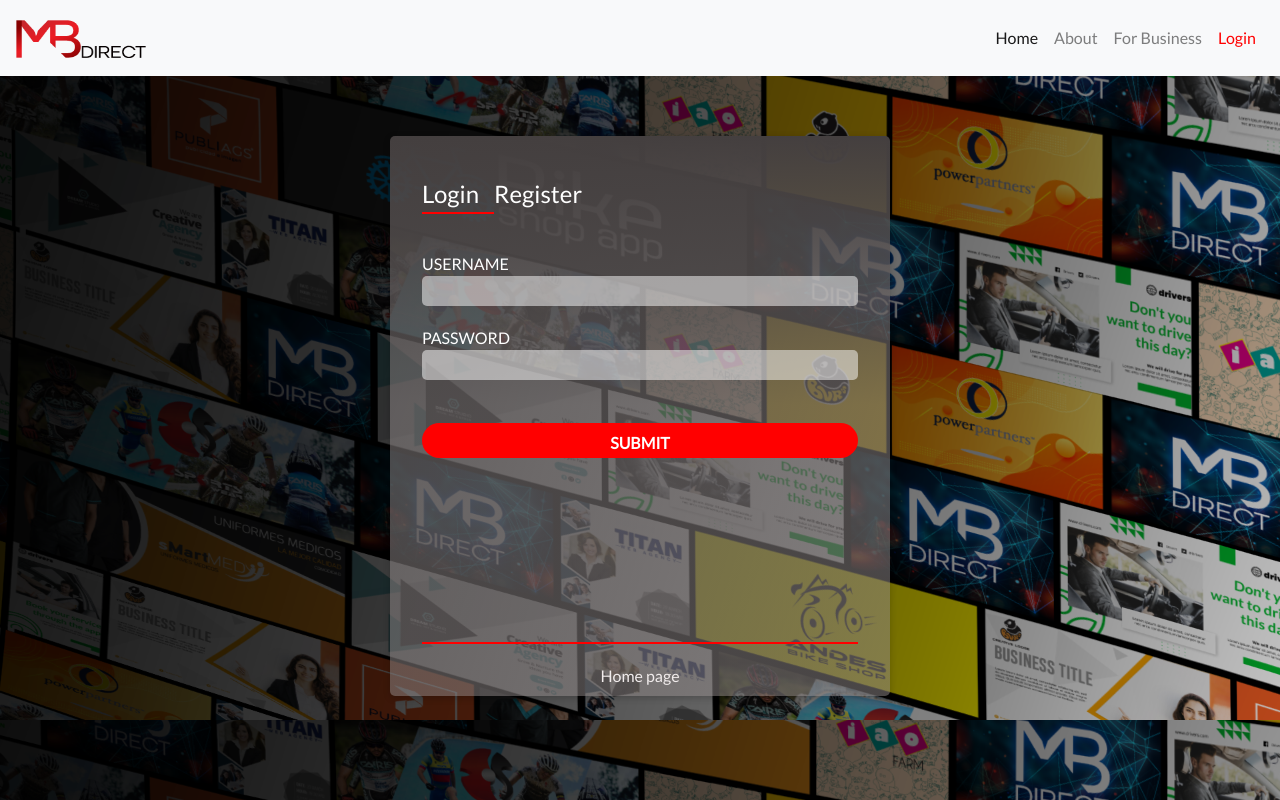
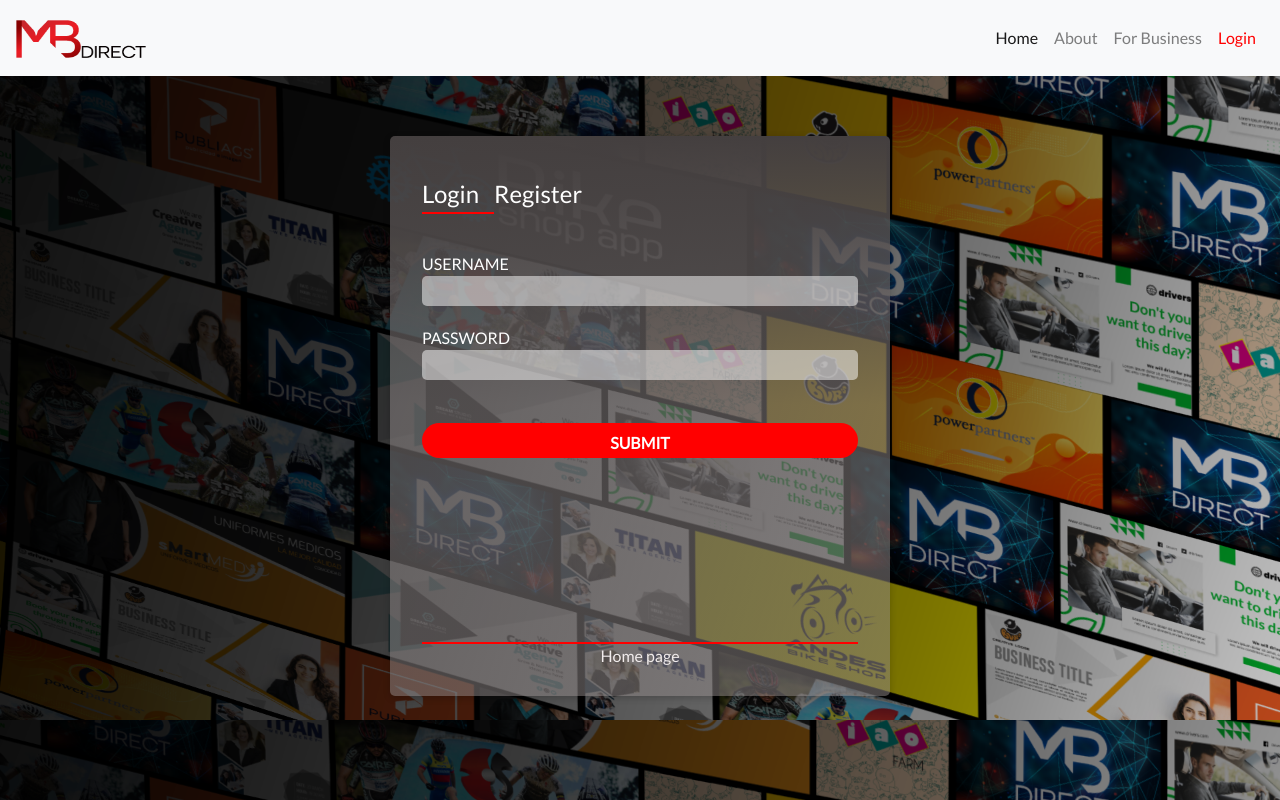
Before and after one commit to amitkarmacharya-edu/MBDirect, a React (Create React App) app in the folder client/: page /login in a window 1280 px wide. Built offline with nearby package versions, Linux system fonts and the light colour scheme; no server answers.

Commit message:
Changing the padding value to the footer in LoginRegister component.

```diff
--- a/client/src/pages/LoginRegister/LoginRegister.css
+++ b/client/src/pages/LoginRegister/LoginRegister.css
@@ -48,7 +48,7 @@
     margin-left: auto;
     margin-right: auto;
     text-align: center;
-    padding-top: 20px;
+    padding-top: 0px;
     border-top: solid 2px red;
 }
 
```
